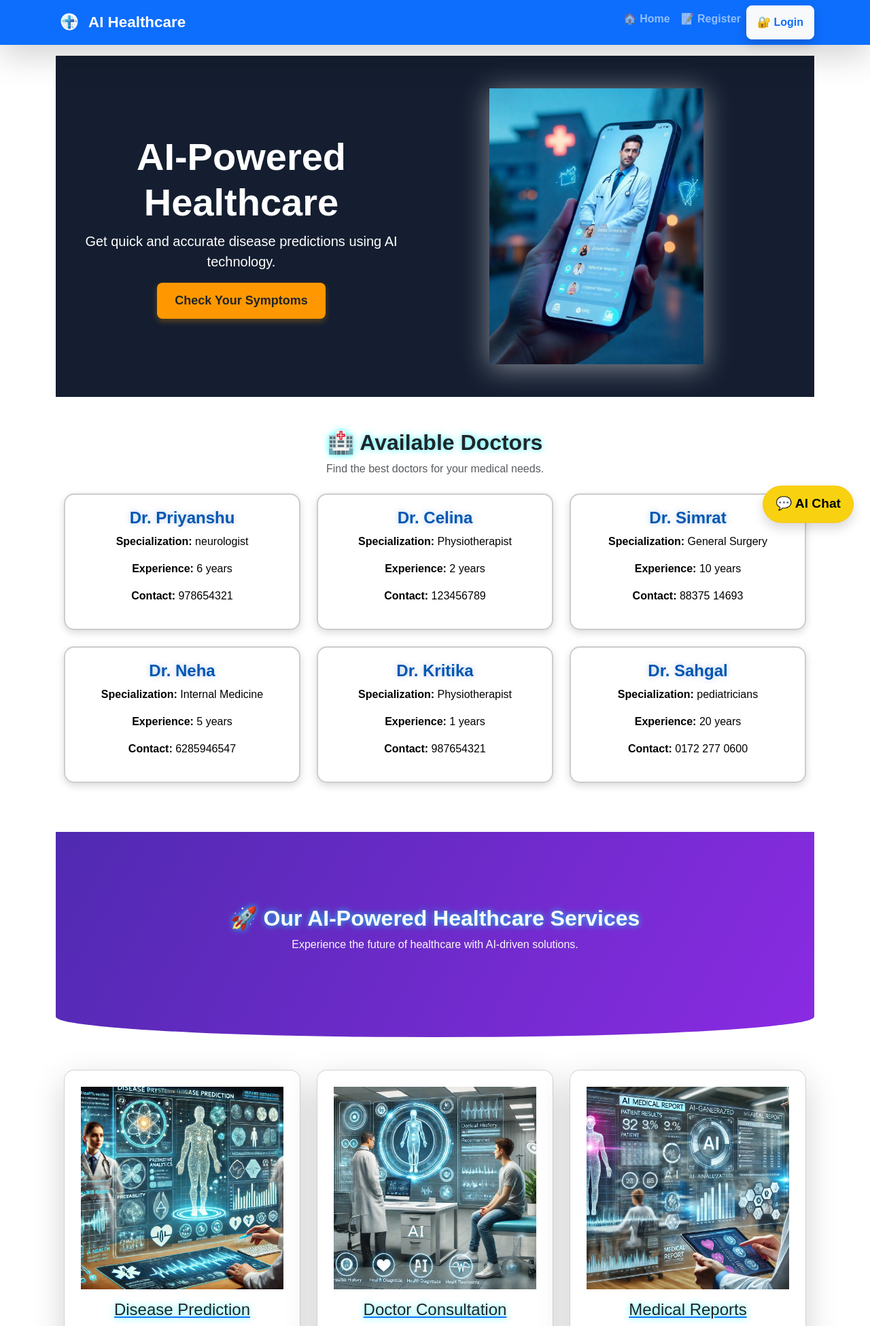
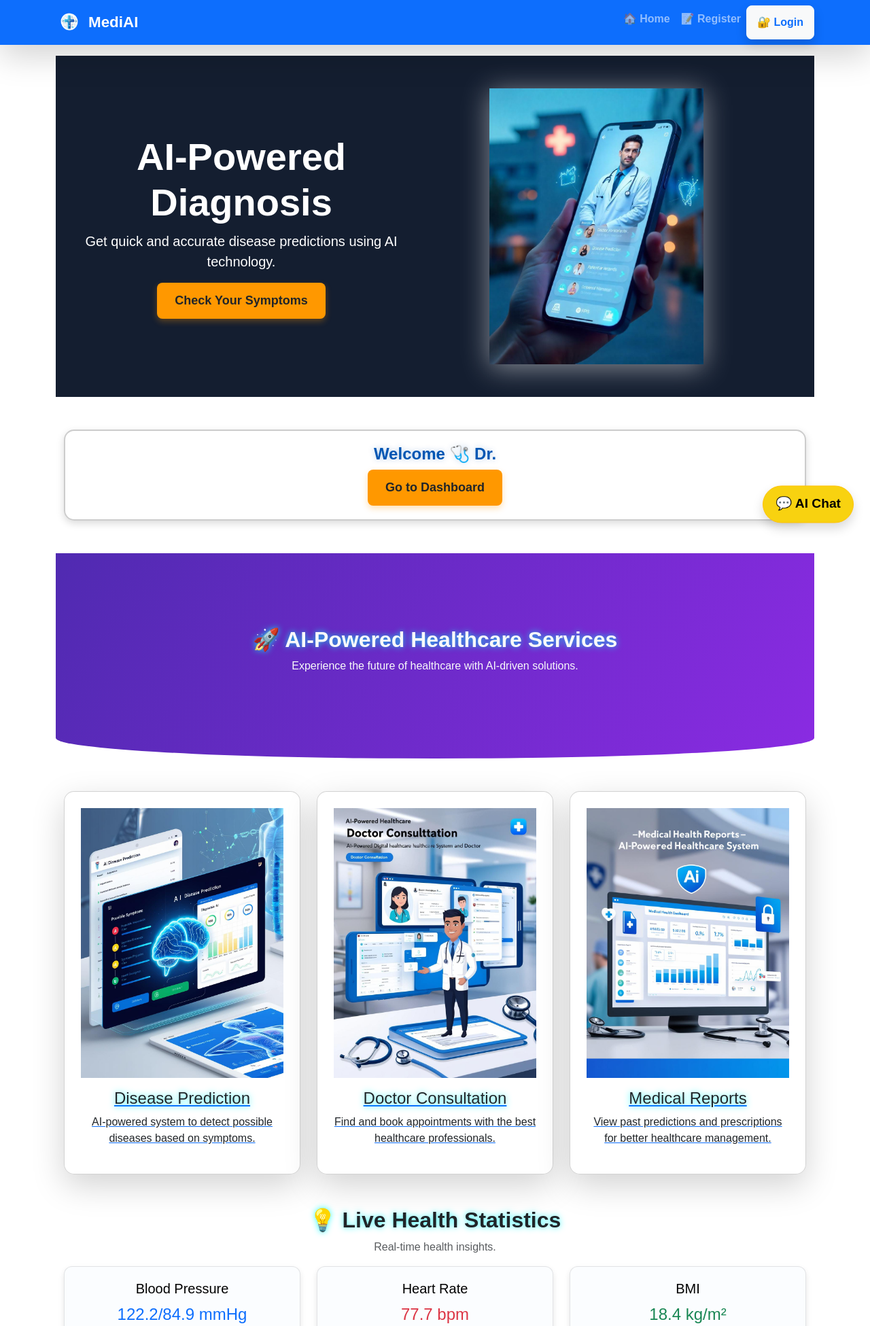
Before and after one commit to VISHAL-038/HealthCare, a Django app: page / in a window 1280 px wide. Shown: the top 1951 px of the page at 68% size. Run offline with Django 5.2, Linux system fonts and the light colour scheme; data comes from the database, SQL or seed files in the repository; both versions use the stored data as it was after the commit; some libraries are stand-ins or nearby versions.

Commit message:
updated html templates

```diff
--- a/healthcare_project/healthcare_app/templates/healthcare_app/base.html
+++ b/healthcare_project/healthcare_app/templates/healthcare_app/base.html
@@ -63,7 +63,7 @@
         <div class="container">
             <a class="navbar-brand d-flex align-items-center" href="{% url 'home' %}">
                 <img src="{% static 'images/logo_.webp' %}" alt="AI Healthcare" width="40" class="me-2" />
-                <span class="fw-bold">AI Healthcare</span>
+                <span class="fw-bold">MediAI </span>
             </a>
             <button class="navbar-toggler" type="button" data-bs-toggle="collapse" data-bs-target="#navbarNav">
                 <span class="navbar-toggler-icon"></span>
@@ -79,15 +79,16 @@
                         <li class="nav-item">
                             <a class="nav-link fw-bold" href="{% url 'disease_prediction' %}">🧪 Disease Prediction</a>
                         </li>
-                        <li class="nav-item">
-                            <a class="nav-link fw-bold" href="{% url 'health_trends' %}">📊 Health Trends</a>
-                        </li>
 
                         {% if user.user_type == "doctor" %}
+                            <li class="nav-item">
+                              <a class="nav-link fw-bold" href="{% url 'health_trends' %}">📊 Health Trends</a>
+                            </li>
                             <li class="nav-item dropdown">
                                 <a class="nav-link dropdown-toggle fw-bold" href="#" id="doctorDropdown" role="button" data-bs-toggle="dropdown">
                                     👨‍⚕️ Dr. {{ user.username }}
                                 </a>
+
                                 <ul class="dropdown-menu">
                                     <li><a class="dropdown-item" href="{% url 'doctor_dashboard' %}">📊 Dashboard</a></li>
                                     <li><a class="dropdown-item" href="{% url 'prescription_list' %}">💊 Prescriptions</a></li>
@@ -141,7 +142,7 @@
 
     <!-- Footer -->
     <footer class="bg-primary text-white text-center py-4 mt-5 shadow-lg">
-        <p class="fw-bold">"Your Health, Our Priority – AI Healthcare" 🏥</p>
+        <p class="fw-bold">"Your Health, Our Priority – MediAI " 🏥</p>
         <p>Use AI-powered insights, but always consult a healthcare professional.</p>
                 <!-- Social Media Links -->
                 <p class="mb-2 fw-bold">Follow Us:</p>
--- a/healthcare_project/healthcare_app/templates/healthcare_app/doctor_dashboard.html
+++ b/healthcare_project/healthcare_app/templates/healthcare_app/doctor_dashboard.html
@@ -40,7 +40,9 @@
                 <li class="list-group-item d-flex justify-content-between align-items-center">
                     <span>
                         <strong>👤 {{ patient.username }}</strong>
-                        <br><small>📞 {{ patient.patientprofile.contact_number }}</small>
+                        <br><small>Contact no: {{ patient.patientprofile.contact_number }}</small>
+                        <br><small>Age: {{ patient.patientprofile.age }}</small>
+                        <br><small>Gender:  {{ patient.patientprofile.gender }}</small>
                     </span>
                     <a href="{% url 'patient_details' patient.id %}" class="btn btn-primary btn-sm">🔍 View Details</a>
                 </li>
--- a/healthcare_project/healthcare_app/templates/healthcare_app/home.html
+++ b/healthcare_project/healthcare_app/templates/healthcare_app/home.html
@@ -11,22 +11,37 @@
         <!-- Left: AI Text Content -->
         <div class="col-md-6">
             <div class="glass-box p-4">
+                {% if user.user_type == "doctor" %}
                     <h1 class="display-4 fw-bold">
-                    AI-Powered <span id="dynamic-text"></span> Healthcare
+                        AI-Powered Analytics
+                    </h1>
+                    <p class="lead">Optimize patient care with AI-driven health insights.</p>
+                    <a href="{% url 'doctor_dashboard' %}" class="btn btn-lg btn-glow">Go to Dashboard</a>
+                {% else %}
+                    <h1 class="display-4 fw-bold">
+                        AI-Powered <span id="dynamic-text"></span>
                     </h1>
                     <p class="lead">Get quick and accurate disease predictions using AI technology.</p>
                     <a href="{% url 'disease_prediction' %}" class="btn btn-lg btn-glow">Check Your Symptoms</a>
+                {% endif %}
             </div>
         </div>
 
         <!-- Right: AI Themed Hero Image -->
         <div class="col-md-5">
+            {% if user.user_type == "doctor" %}
+                <img src="{% static 'images/doctor.jpg' %}" class="img-fluid hero-img floating-img" alt="Doctor Dashboard">
+            {% else %}
                 <img src="{% static 'images/main_.jpeg' %}" class="img-fluid hero-img floating-img" alt="AI Healthcare">
+            {% endif %}
         </div>
     </div>
 </div>
 
+
+
 <!-- 🌟 Available Doctors Section -->
+{% if user.user_type == "patient" %}
     <div class="container mt-5">
         <h2 class="text-center text-dark fw-bold">🏥 Available Doctors</h2>
         <p class="text-center text-muted">Find the best doctors for your medical needs.</p>
@@ -36,7 +51,7 @@
             <div class="col-lg-4 col-md-6 col-sm-12 mb-4">
                 <div class="glass-card doctor-card">
                     <div class="card-body text-center">
-                    <h4 class="doctor-name">Dr. {{ doctor.user.username }}</h4>
+                        <h4 class="doctor-name">🩺 Dr. {{ doctor.user.username }}</h4>
                         <p class=".text-secondary"><strong>Specialization:</strong> {{ doctor.specialization }}</p>
                         <p class=".text-secondary"><strong>Experience:</strong> {{ doctor.experience|default:"Not provided" }} years</p>
                         <p class=".text-secondary"><strong>Contact:</strong> {{ doctor.contact_number }}</p>
@@ -48,14 +63,21 @@
             {% endfor %}
             </div>
         </div>
+{% else %}
+    <div class="container mt-5">
 
-
+                <div class="glass-card doctor-card">
+                    <h4 class="doctor-name"> Welcome 🩺 Dr. {{ user.username }}</h4>
+                    <a href="{% url 'doctor_dashboard' %}" class="btn btn-lg btn-glow">Go to Dashboard</a>
+                </div>
+    </div>
+{% endif %}
 
 <!-- 🌟 AI-Powered Services Section -->
 <div class="container-fluid my-5 ai-services-banner">
     <div class="row align-items-center text-center py-5">
         <div class="col-md-12">
-            <h2 class="fw-bold text-light">🚀 Our AI-Powered Healthcare Services</h2>
+            <h2 class="fw-bold text-light">🚀 AI-Powered Healthcare Services</h2>
             <p class="text-light">Experience the future of healthcare with AI-driven solutions.</p>
         </div>
     </div>
@@ -63,35 +85,75 @@
 
 <div class="container mt-5">
     <div class="row text-center">
+
+        {% if user.user_type == 'doctor' %}
+        <!-- ✅ Doctor-Specific Services -->
+        <div class="col-md-4">
+            <a href="{% url 'doctor_dashboard' %}">
+            <div class="card service-card shadow-lg p-4 fade-in">
+                <img src="{% static 'images/Manage_Appoipments.jpg' %}" class="service-img mb-3" alt="Manage Appointments">
+                <h4>Manage Appointments</h4>
+                <p>Track and manage patient bookings efficiently.</p>
+            </div>
+            </a>
+        </div>
+
+        <div class="col-md-4">
+            <a href="{% url 'issue_prescription' %}">
+            <div class="card service-card shadow-lg p-4 fade-in">
+                <img src="{% static 'images/Issue_Precreptions.jpg' %}" class="service-img mb-3" alt="Issue Prescriptions">
+                <h4>Issue Prescriptions</h4>
+                <p>Provide and manage patient prescriptions digitally.</p>
+            </div>
+            </a>
+        </div>
+
+        <div class="col-md-4">
+            <a href="{% url 'health_trends' %}">
+            <div class="card service-card shadow-lg p-4 fade-in">
+                <img src="{% static 'images/Health_analysis.jpg' %}" class="service-img mb-3" alt="Health Analytics">
+                <h4>Health Analytics</h4>
+                <p>Analyze patient trends and improve diagnosis with AI insights.</p>
+            </div>
+            </a>
+        </div>
+
+        {% else %}
+        <!-- ✅ Patient-Specific Services (Default) -->
         <div class="col-md-4">
             <a href="{% url 'disease_prediction' %}">
             <div class="card service-card shadow-lg p-4 fade-in">
-                <img src="{% static 'images/Prediction.webp' %}" class="service-img mb-3" alt="Disease Prediction">
+                <img src="{% static 'images/Diseases_Prediction.jpg' %}" class="service-img mb-3" alt="Disease Prediction">
                 <h4>Disease Prediction</h4>
                 <p>AI-powered system to detect possible diseases based on symptoms.</p>
             </div>
             </a>
         </div>
+
         <div class="col-md-4">
             <a href="{% url 'book_appointment' %}">
             <div class="card service-card shadow-lg p-4 fade-in">
-                <img src="{% static 'images/doctor.webp' %}" class="service-img mb-3" alt="Doctor Consultation">
+                <img src="{% static 'images/Doctor_Consultation.jpg' %}" class="service-img mb-3" alt="Doctor Consultation">
                 <h4>Doctor Consultation</h4>
                 <p>Find and book appointments with the best healthcare professionals.</p>
             </div>
             </a>
         </div>
+
         <div class="col-md-4">
-            <a href = "{% url 'book_lab_test' %}">
+            <a href="{% url 'book_lab_test' %}">
             <div class="card service-card shadow-lg p-4 fade-in">
-                <img src="{% static 'images/reports.webp' %}" class="service-img mb-3" alt="Medical Reports">
+                <img src="{% static 'images/Health_Reports.jpg' %}" class="service-img mb-3" alt="Medical Reports">
                 <h4>Medical Reports</h4>
                 <p>View past predictions and prescriptions for better healthcare management.</p>
             </div>
             </a>
         </div>
+
+        {% endif %}
     </div>
 </div>
+
 
 <!-- 🌟 Live Health Statistics -->
 <div class="container text-center my-5">
@@ -151,6 +213,53 @@
 
 <!-- 🌟 JavaScript Enhancements -->
 <script>
+    document.addEventListener("DOMContentLoaded", function () {
+        const textElement = document.getElementById("dynamic-text");
+        const words = [
+            "Healthcare ",
+            "Diagnosis ",
+            "Analysis ",
+            "Telemedicine ",
+            "Prediction ",
+            "Consultation ",
+            "Prevention "
+        ];
+
+        let index = 0;
+        let charIndex = 0;
+        let isDeleting = false;
+        let typingSpeed = 150;  // ⏳ Typing speed
+        let deletingSpeed = 100; // ⏳ Deleting speed
+        let holdTime = 2000;  // ⏳ Hold time before deleting
+        let loopDelay = 500;  // ⏳ Delay before restarting loop
+
+        function typeEffect() {
+            const currentWord = words[index];
+
+            if (isDeleting) {
+                textElement.textContent = currentWord.substring(0, charIndex--);
+            } else {
+                textElement.textContent = currentWord.substring(0, charIndex++);
+            }
+
+            if (!isDeleting && charIndex === currentWord.length) {
+                setTimeout(() => {
+                    isDeleting = true;
+                    typeEffect();
+                }, holdTime);  // ⏳ Hold for 2 seconds before deleting
+            } else if (isDeleting && charIndex === 0) {
+                isDeleting = false;
+                index = (index + 1) % words.length;  // Move to next word
+                setTimeout(typeEffect, loopDelay); // ⏳ Small delay before restarting
+            } else {
+                setTimeout(typeEffect, isDeleting ? deletingSpeed : typingSpeed);
+            }
+        }
+
+        typeEffect();
+    });
+
+
     function getRandomInRange(min, max) {
         return (Math.random() * (max - min) + min).toFixed(1);
     }
```
Also changed, not shown: healthcare_project/db.sqlite3, healthcare_project/healthcare_app/static/images/Diseases_Prediction.jpg (added), healthcare_project/healthcare_app/static/images/Doctor_Consultation.jpg (added), healthcare_project/healthcare_app/static/images/Health_Reports.jpg (added), healthcare_project/healthcare_app/static/images/Health_analysis.jpg (added), healthcare_project/healthcare_app/static/images/Issue_Precreptions.jpg (added), healthcare_project/healthcare_app/static/images/Manage_Appoipments.jpg (added), healthcare_project/healthcare_app/static/images/doctor.jpg (added), 2 other files. Lines whose indentation alone changed are shown as unchanged.
